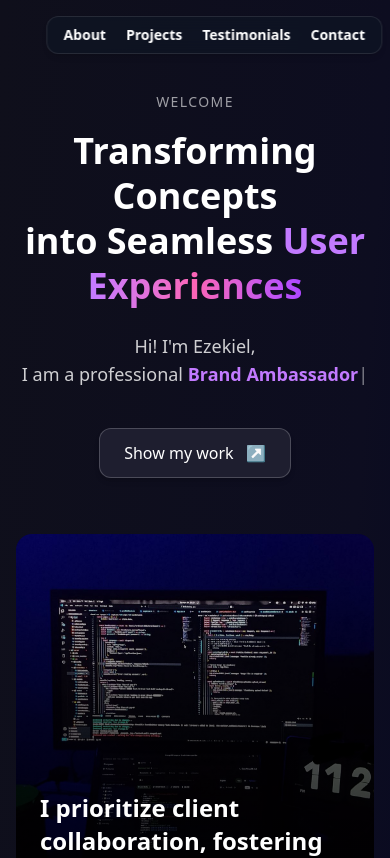
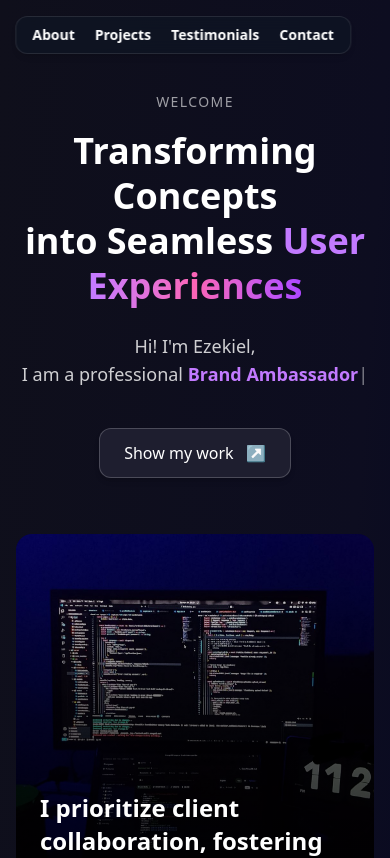
Before and after one commit to Ezekiel544/Ezekiel, a React (Vite) app: page / in a window 390 px wide. Shown: the top 858 px of the page. Built offline with nearby package versions, Linux system fonts and the light colour scheme.

Commit message:
i added all

```diff
--- a/src/scrollnav.css
+++ b/src/scrollnav.css
@@ -1,5 +1,23 @@
 @media (max-width: 390px) {
   .nav-adjust-390 {
+    left: 96% !important;
+    transform: translateX(-50%) !important;
+  }
+}
+@media (max-width: 390px) {
+   .nav-adjust-390 {
+    left: 90% !important;
+    transform: translateX(-50%) !important;
+  }
+}
+@media (max-width: 370px) {
+   .nav-adjust-390 {
+    left: 94% !important;
+    transform: translateX(-50%) !important;
+  }
+}
+@media (max-width: 340px) {
+   .nav-adjust-390 {
     left: 98% !important;
     transform: translateX(-50%) !important;
   }
```
